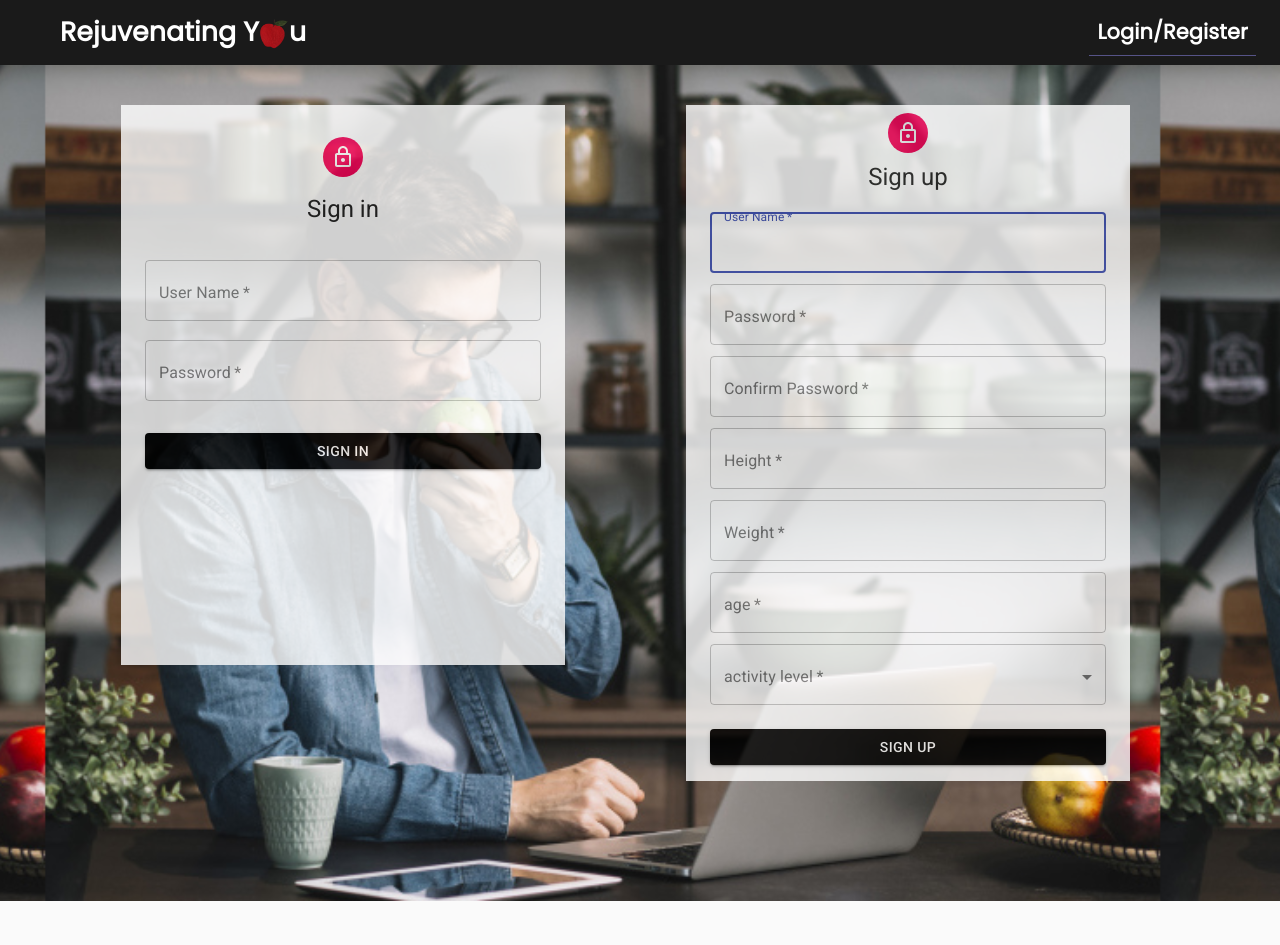
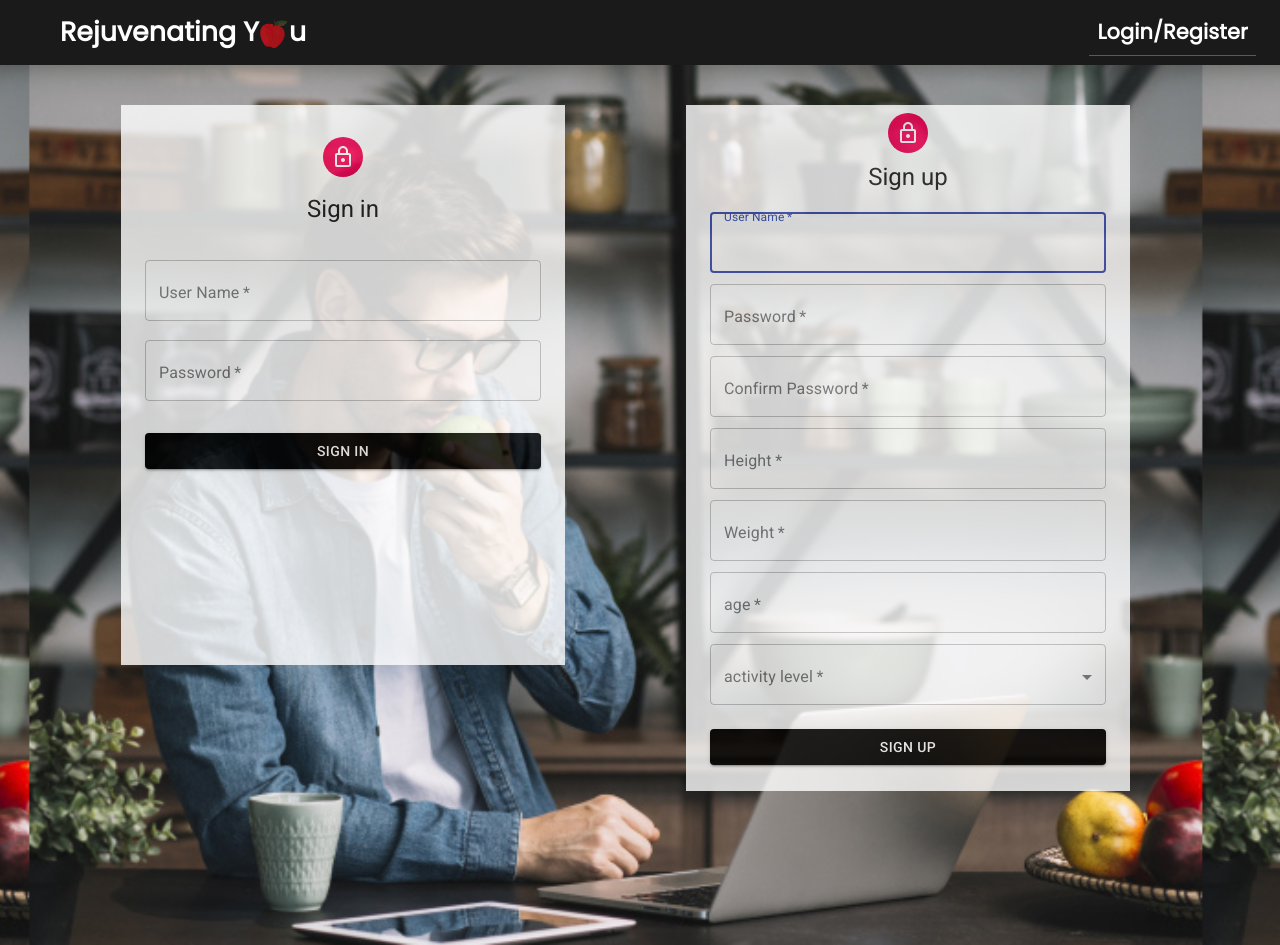
Before and after one commit to hzktb/CodingDojo_GROUP_PROJECT, a React (Create React App) app in the folder client/: page / in a window 1280 px wide. Before the commit the page ends 901 px from the top, so only its background shows below. Built offline with nearby package versions, Linux system fonts and the light colour scheme.

Commit message:
Changed Add Food background

```diff
--- a/client/src/App.css
+++ b/client/src/App.css
@@ -1,7 +1,6 @@
 * {
   margin: 0px;
   padding: 0px;
-  box-sizing: border-box;
 }
 
 @keyframes animatedBackground {
@@ -13,6 +12,7 @@
   }
 }
 .animate-area {
+  height: 110vh;
   background-size:contain;
   background-image: url("./images/backgroundImage3.jpeg");
   background-position: 0px 0px;
--- a/client/src/components/DisplayFood.js
+++ b/client/src/components/DisplayFood.js
@@ -68,7 +68,7 @@ export default function DisplayFood(props) {
   }
 
   return (
-    <TableContainer component={Paper} style={{ marginTop: "50px" }}>
+    <TableContainer component={Paper} style={{ marginTop: "50px", marginBottom:"50px"}}>
       <Table sx={{ minWidth: 650 }} aria-label="simple table">
         <TableHead>
           <TableRow>
@@ -81,7 +81,10 @@ export default function DisplayFood(props) {
           </TableRow>
         </TableHead>
         <TableBody>
-          {displayFoodList.map((food, index) => (
+          {displayFoodList.length <= 0 ?
+          <TableCell colSpan={6} style={{textAlign:"center", fontSize:"1rem"}}> You Have not added meal yet</TableCell>
+          :
+          displayFoodList.map((food, index) => (
             <StyledTableRow
               key={index}
               sx={{ '&:last-child td, &:last-child th': { border: 0 } }}
@@ -99,7 +102,9 @@ export default function DisplayFood(props) {
                 <DeleteForeverIcon className="icons" onClick={() => handleDelete(food)} />
               </StyledTableCell>
             </StyledTableRow>
-          ))}
+          ))
+        }
+
         </TableBody>
       </Table>
     </TableContainer>
--- a/client/src/components/RegisterForm.js
+++ b/client/src/components/RegisterForm.js
@@ -18,7 +18,8 @@ import { useHistory } from "react-router-dom";
 const useStyles = makeStyles((theme) => ({
   root: {
     backgroundColor: "white",
-    margin: "40px 150px 20px 0px",
+    margin: "40px 150px 30px 0px",
+    paddingBottom: "10px",
     opacity: "0.8"
   },
   paper: {
--- a/client/src/views/AddFood/AddFood.js
+++ b/client/src/views/AddFood/AddFood.js
@@ -22,12 +22,14 @@ function AddFood() {
   const useStyles = makeStyles({
     root: {
       width: "50%",
-      margin: "20px auto"
+      margin: "0px auto"
     },
   });
   const classes = useStyles();
 
-  return <div className={classes.root}>
+  return (
+    <div id="backImage" style={{ height: "100vh" }}>
+      <div className={classes.root} style={{ paddingTop: "40px" }} >
         <Accordion classes={classes.root} >
           <AccordionSummary
             expandIcon={<ExpandMoreIcon />}
@@ -75,6 +77,9 @@ function AddFood() {
         /> : false
         }
       </div>
+    </div>
+  )
+
 }
 
 export default AddFood;
--- a/client/src/views/AddFood/styles.css
+++ b/client/src/views/AddFood/styles.css
@@ -14,3 +14,21 @@
   color: #a01217;
   border:none;
 }
+
+@keyframes changeBg
+{
+  0%   {background-image: url("../../images/backgroundImage1.jpg");}
+  25%  {background-image: url("../../images/backgroundImage2.jpg");}
+   50%  {background-image: url("../../images/backgroundImage1.jpg");}
+   100% {background-image: url("../../images/backgroundImage2.jpg");}
+}
+
+#backImage {
+  animation: changeBg 30s infinite;
+  height: 100%;
+  background-size:cover;
+  background-position: 0px 0px;
+  background-repeat: no-repeat;
+  background-image: url("../../images/backgroundImage1.jpg")
+
+}
```
Lines whose indentation alone changed are shown as unchanged.
